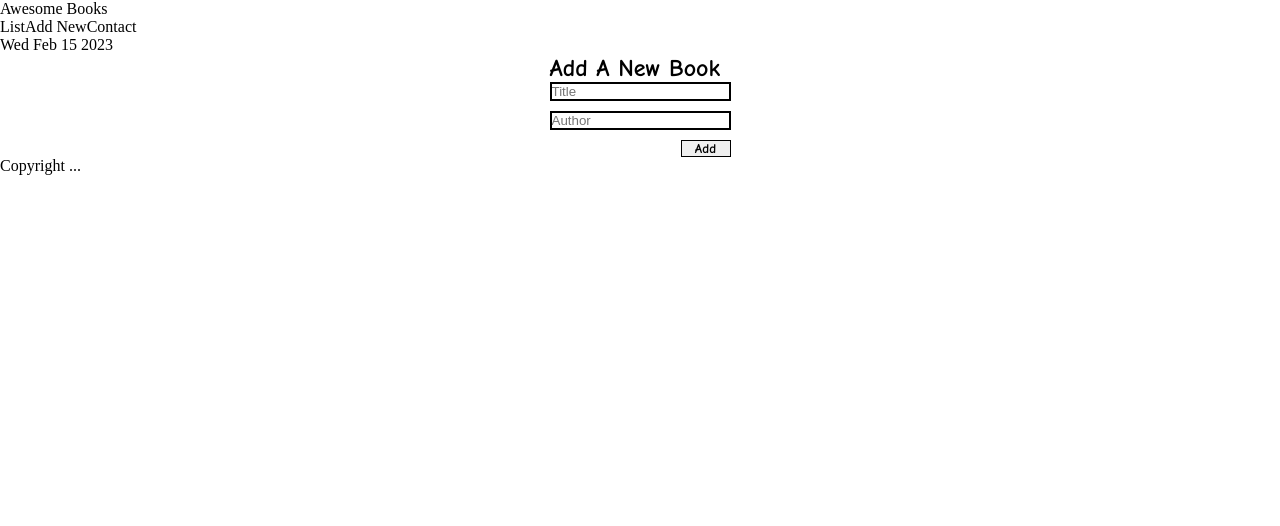
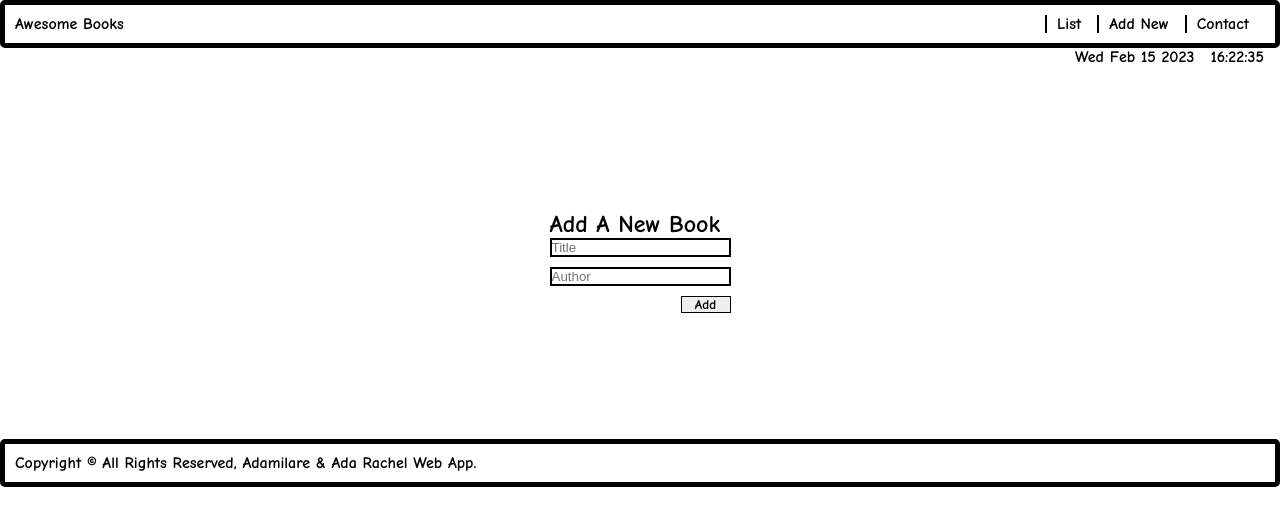
Before and after one commit to adamilare/awesome-books, a website with bundled scripts: page index.html in a window 1280 px wide. Built offline with nearby package versions, Linux system fonts and the light colour scheme.

Commit message:
Added styling & Time

```diff
--- a/index.css
+++ b/index.css
@@ -15,12 +15,60 @@ html {
   box-sizing: inherit;
 }
 
-h1, {
+body, h1, p, ul {
   font-family: 'Comic Neue', cursive;
 }
 
 h2 {
   font-family: 'Comic Neue', cursive;
+}
+
+.menu {
+  display: flex;
+  justify-content: space-between;
+  border: 5px solid #000;
+  border-radius: 5px;
+  padding: 10px;
+}
+
+.menu > div {
+  display: flex;
+  justify-content: space-between;
+  padding-left: 10px;
+}
+
+.menu a {
+  border-left: 2px solid #000;
+  padding-left: 10px;
+  margin-right: 1em;
+}
+
+.menu a {
+  cursor: pointer;
+  text-decoration: none;
+  color: #000;
+}
+
+.menu a:hover {
+  color: #fff;
+  background-color: green;
+}
+
+footer {
+  font-family: 'Comic Neue', cursive;
+  display: flex;
+  border: 5px solid #000;
+  border-radius: 5px;
+  padding: 10px;
+}
+
+.remove-btn {
+  cursor: pointer;
+}
+
+.remove-btn:hover {
+  color: #fff;
+  background-color: green;
 }
 
 section {
@@ -76,6 +124,12 @@ form {
 
 #add-button {
   font-family: 'Comic Neue', cursive;
+  cursor: pointer;
+}
+
+#add-button:hover {
+  color: #fff;
+  background-color: green;
 }
 
 form #add-button {
@@ -91,3 +145,16 @@ form #add-button {
 #author-input {
   border: 2px solid black;
 }
+
+.parent {
+  display: flex;
+  justify-content: end;
+}
+
+.parent #today-date {
+  margin-right: 1em;
+}
+
+.parent #today-time {
+  margin-right: 1em;
+}
--- a/index.html
+++ b/index.html
@@ -15,17 +15,23 @@
     />
   </head>
   <body>
-    <nav>
+    <nav class="menu">
       <span>Awesome Books</span>
       <div>
-        <a id="books-list">List</a><a id="book-add">Add New</a
-        ><a id="contact">Contact</a>
+        <a id="books-list"> List </a>
+        <a id="book-add"> Add New </a>
+        <a id="contact"> Contact </a>
       </div>
     </nav>
-    <div><span id="today-date"></span></div>
+    <div class="parent">
+      <div><span id="today-date"></span></div>
+      <div><span id="today-time"></span></div>
+    </div>
+    <br><br><br>
     <section id="contents"></section>
+    <br><br><br><br>
     <footer>
-      <span>Copyright ...</span>
+      <span>Copyright © All Rights Reserved, Adamilare & Ada Rachel Web App.</span>
     </footer>
 
     <script type="module" src="js/script.js"></script>
--- a/js/script.js
+++ b/js/script.js
@@ -29,10 +29,20 @@ function displayBooks() {
   container.innerHTML = div.outerHTML;
   const bookList = document.getElementById('book-list');
   bookList.innerHTML = '';
+
+  // Add the h2 element before the book list
+  const h2 = document.createElement('h2');
+  h2.textContent = 'All Awesome Books';
+  container.insertBefore(h2, bookList);
+
   bookCollection.books.forEach((book) => {
     const bookElement = document.createElement('div');
     bookElement.classList.add('book-item');
-    bookElement.innerHTML = `<p><span class="book-title">"${book.title}" </span> <span class="book-author"> by ${book.author} </span><button data-ref="${book.title}">Remove</button> </p>`;
+    bookElement.innerHTML =  `
+    <p><span class="book-title">"${book.title}" </span> <span class="book-author">
+    by ${book.author} </span><button class="remove-btn"
+    data-ref="${book.title}">Remove</button> </p>
+    `;
     const remBtn = bookElement.querySelector('button');
     remBtn.onclick = () => {
       removeBook(book.title);
@@ -49,12 +59,15 @@ function displayAddNew() {
   container.innerHTML = div.outerHTML;
   const addNew = document.getElementById('add-new-book');
   addNew.innerHTML = `<span class="divide-line"></span>
+      <br><br><br><br><br>
       <h2>Add A New Book</h2>
       <form id="add-new-book">
         <input type="text" id="title-input" placeholder="Title" />
         <input type="text" id="author-input" placeholder="Author" />
         <button type="button" id="add-button">Add</button>
-      </form>`;
+      </form>
+      <br><br><br>
+      `;
   addNew.querySelector('button').addEventListener('click', addBook);
 }
 
@@ -62,10 +75,10 @@ function displayContact() {
   const addNew = document.createElement('div');
   addNew.id = 'add-new-book';
   addNew.innerHTML = `<span class="divide-line"></span>
-      <h2>Contact information</h2>
+      <h2>Contact Information</h2><br><br>
       <p>Do have any questions or you just want to say "Hello"? <br>
       You can reach out to us!
-      </p>
+      </p><br>
       <ul>
         <li>Our e-mail: mail@mail.com</li>
         <li>Our phone number: 123-456-789</li>
@@ -83,6 +96,24 @@ document.getElementById('contact').onclick = displayContact;
 
 document.getElementById('today-date').textContent = new Date().toDateString();
 
+// select the element where the time will be displayed
+const timeDisplay = document.getElementById('today-time');
+
+// create a function to update the time every second
+function updateTime() {
+  const currentTime = new Date();
+  const hours = currentTime.getHours();
+  const minutes = currentTime.getMinutes();
+  const seconds = currentTime.getSeconds();
+  timeDisplay.textContent = `${hours}:${minutes}:${seconds}`;
+}
+
+// call the function once to initialize the time
+updateTime();
+
+// update the time every second
+setInterval(updateTime, 1000);
+
 // Display books on page load
 if (bookCollection.books.length > 0) displayBooks();
 else displayAddNew();
```
